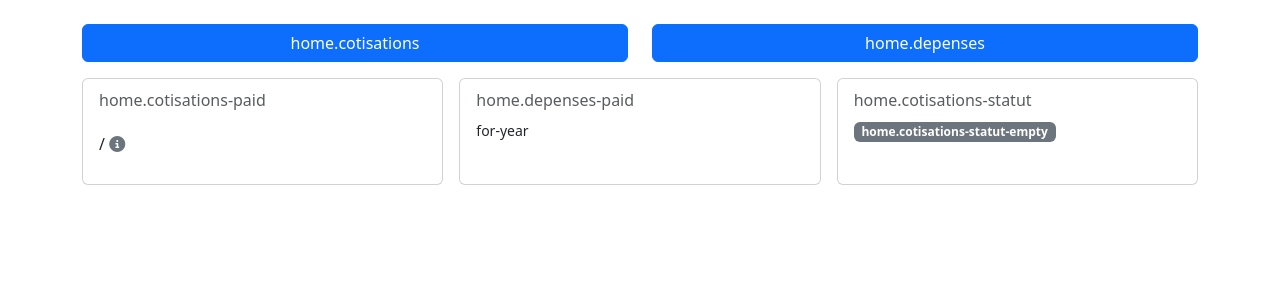
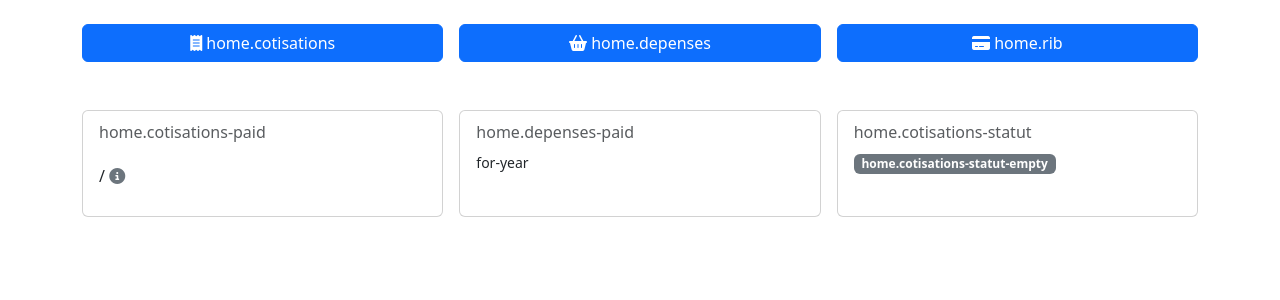
Before and after one commit to bougassaa/syndic, a Symfony app: template templates/home/index.html.twig in a window 1280 px wide. Shown: the part 56-356 px from the top of the page. Run offline with Twig, Linux system fonts and the light colour scheme; the template is opened without the code that fills it, so the values that code supplies are empty; some libraries are stand-ins or nearby versions.

Commit message:
add rib modal

```diff
--- a/src/Controller/HomeController.php
+++ b/src/Controller/HomeController.php
@@ -109,6 +109,12 @@ class HomeController extends AbstractController
         return [$paidCotisations, $pendingCotisations];
     }
 
+    #[Route('/show-rib', name: 'app_show_rib_modal')]
+    public function showRIBModal(): Response
+    {
+        return $this->render('home/rib-modal.html.twig');
+    }
+
     #[Route('/serve-image/{folder}/{filename}', name: 'app_serve_image')]
     public function serveImage(string $folder, string $filename): Response
     {
--- a/templates/home/index.html.twig
+++ b/templates/home/index.html.twig
@@ -5,16 +5,24 @@
 {% endblock %}
 
 {% block body %}
-    <div class="d-flex flex-column gap-3">
-        <div class="row g-3 g-md-4">
+    <div class="d-flex flex-column gap-5">
+        <div class="row g-3">
             <div class="col-md">
                 <a href="{{ path('app_cotisation_list') }}" class="btn btn-primary d-block">
+                    <i class="fa-solid fa-receipt"></i>
                     {{ 'home.cotisations'|trans }}
                 </a>
             </div>
             <div class="col-md">
                 <a href="{{ path('app_depense_list') }}" class="btn btn-primary d-block">
+                    <i class="fa-solid fa-basket-shopping"></i>
                     {{ 'home.depenses'|trans }}
+                </a>
+            </div>
+            <div class="col-md">
+                <a href="javascript:void(0)" data-url="{{ path('app_show_rib_modal') }}" class="btn btn-primary d-block">
+                    <i class="fa-solid fa-credit-card"></i>
+                    {{ 'home.rib'|trans }}
                 </a>
             </div>
         </div>
--- a/translations/messages.fr.yaml
+++ b/translations/messages.fr.yaml
@@ -3,6 +3,7 @@ parametres: Paramètres
 save: Sauvegarder
 edit: Modifier
 status: Statut
+copy: Copier
 close: Fermer
 select-choose: Sélectionner une valeur
 optional: Facultatif
@@ -15,6 +16,7 @@ for-year: "Pour l'année %year%"
 home:
   cotisations: Voir le tableau des cotisations
   depenses: Voir ce qui a été dépensé
+  rib: Afficher le RIB
   cotisations-paid: Cotisations payées
   cotisations-tooltip: La somme des cotisations annuelles correspond au nombre de propriétaires multiplié par le tarif annuel, sans inclure les montants partiels acceptés.
   depenses-paid: Argent dépensé
```
Also changed, not shown: public/app.js (+31 -5 lines), templates/home/rib-modal.html.twig (added, +29 -0 lines).
